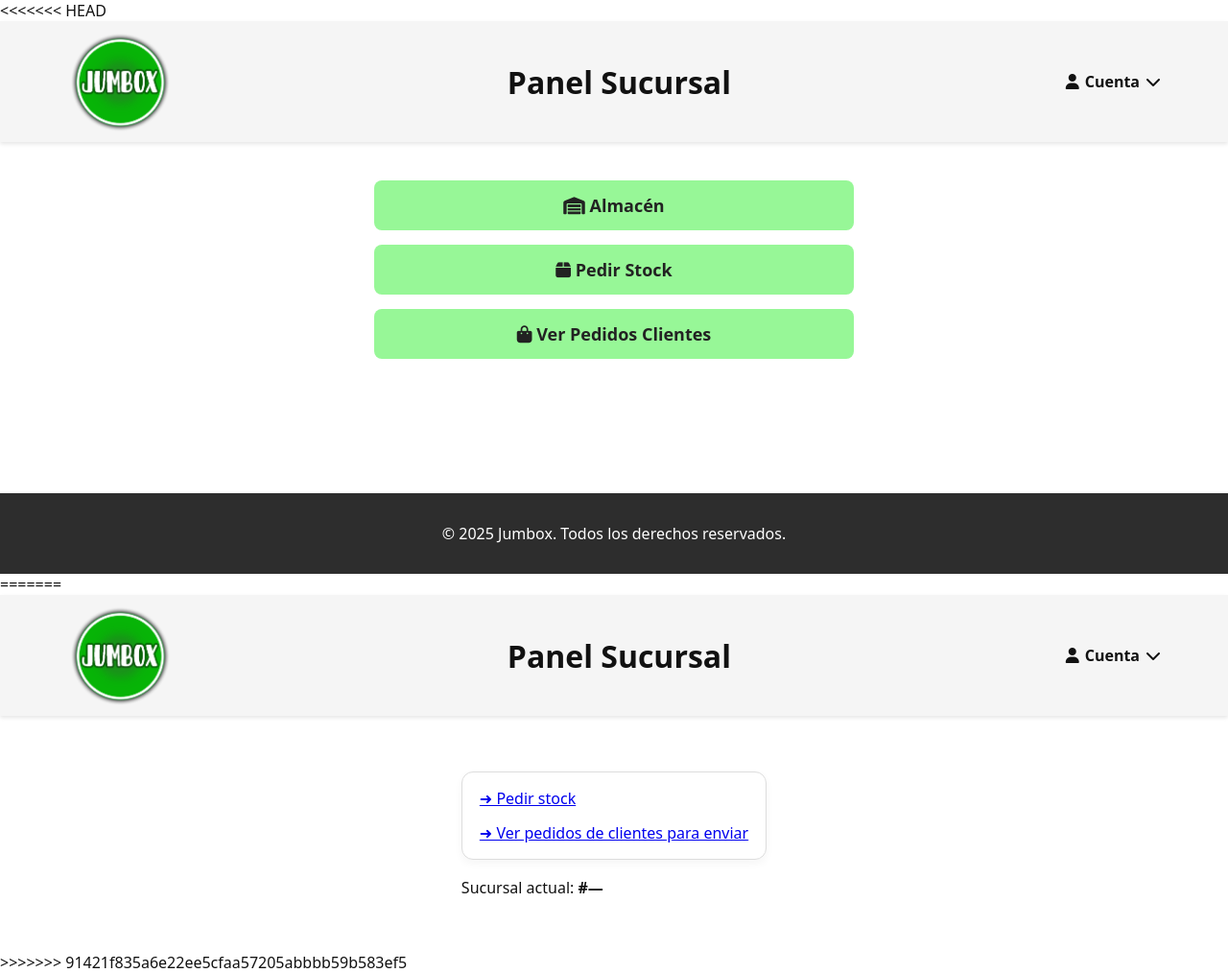
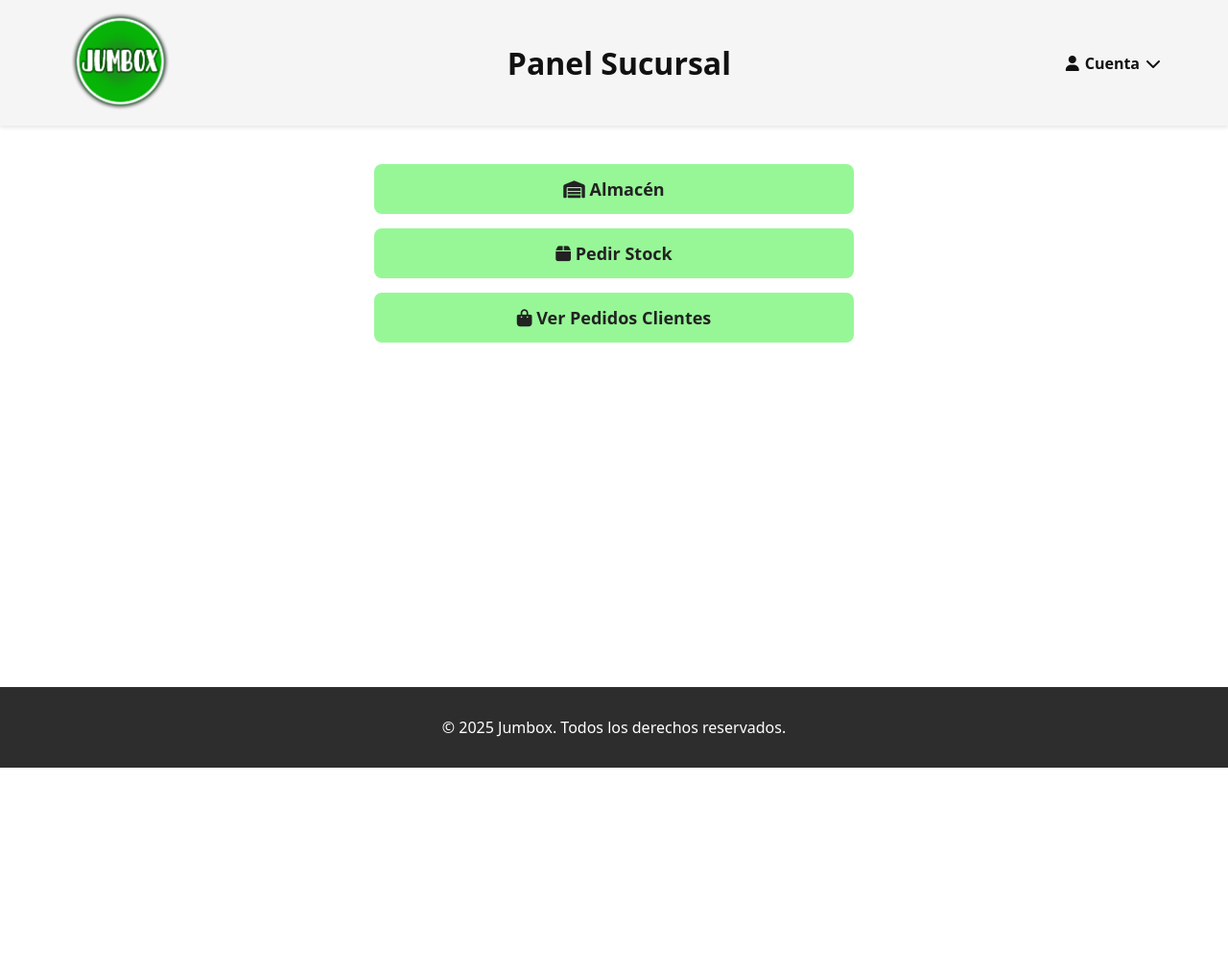
Before and after one commit to AraFrankow/Jumbox-Python, a Flask app: template templates/panel_sucursal.html in a window 1280 px wide. Shown: the whole page at 96% size. After the commit the page ends 800 px from the top, so only its background shows below. Run offline with Flask 3, Linux system fonts and the light colour scheme; the template is opened without the code that fills it, so the values that code supplies are empty.

Commit message:
actualizacion

```diff
--- a/bd.jumbox.py
+++ b/bd.jumbox.py
@@ -130,6 +130,5 @@ CREATE TABLE IF NOT EXISTS almacen_sucursal (
 )
 ''')
 
-
 conn.commit()
 conn.close()
--- a/templates/panel_sucursal.html
+++ b/templates/panel_sucursal.html
@@ -1,4 +1,3 @@
-<<<<<<< HEAD
 <!DOCTYPE html>
 <html lang="es">
 <head>
@@ -47,48 +46,3 @@
 
 </body>
 </html>
-=======
-<!doctype html>
-<html lang="es">
-<head>
-  <meta charset="utf-8">
-  <title>Panel Sucursal</title>
-  <meta name="viewport" content="width=device-width, initial-scale=1">
-  <link rel="stylesheet" href="{{ url_for('static', filename='style.css') }}">
-</head>
-<body class="sucursal-page">
-  <header class="main-header">
-        <div class="logo">
-            <a href="{{ url_for('home') }}">
-                <img src="{{ url_for('static', filename='img/logo.png') }}" alt="Jumbox">
-            </a>
-        </div>
-    <div class="titulo-header">
-            <h1>Panel Sucursal</h1>
-        </div>
-    <div class="cuenta" tabindex="0">
-            <div class="cuenta-btn">
-                <i class="fa-solid fa-user"></i>
-                <span>Cuenta</span>
-                <i class="fa-solid fa-chevron-down"></i>
-            </div>
-            <ul class="menu-cuenta" aria-hidden="true">
-                <li><a href="{{ url_for('logout') }}">Cerrar sesión</a></li>
-            </ul>
-        </div>
-  </header>
-
-
-
-
-  <main class="suc-main" style="max-width:900px;margin:40px auto;padding:0 20px;">
-    <section class="card" style="display:grid;gap:14px;">
-      <a class="btn-primary" href="{{ url_for('vista_sucursal') }}">➜ Pedir stock</a>
-      <!-- Dejá este link para más adelante si todavía no lo implementaste -->
-      <a class="btn-secondary" href="{{ url_for('sucursal_pedidos_clientes') }}">➜ Ver pedidos de clientes para enviar</a>
-    </section>
-    <p style="margin-top:16px;">Sucursal actual: <strong>#{{ sucursal_id or '—' }}</strong></p>
-  </main>
-</body>
-</html>
->>>>>>> 91421f835a6e22ee5cfaa57205abbbb59b583ef5
```
Also changed, not shown: jumbox.db, templates/login.html (line endings or trailing spaces), templates/sucursal_pedidos_clientes.html (line endings or trailing spaces).
